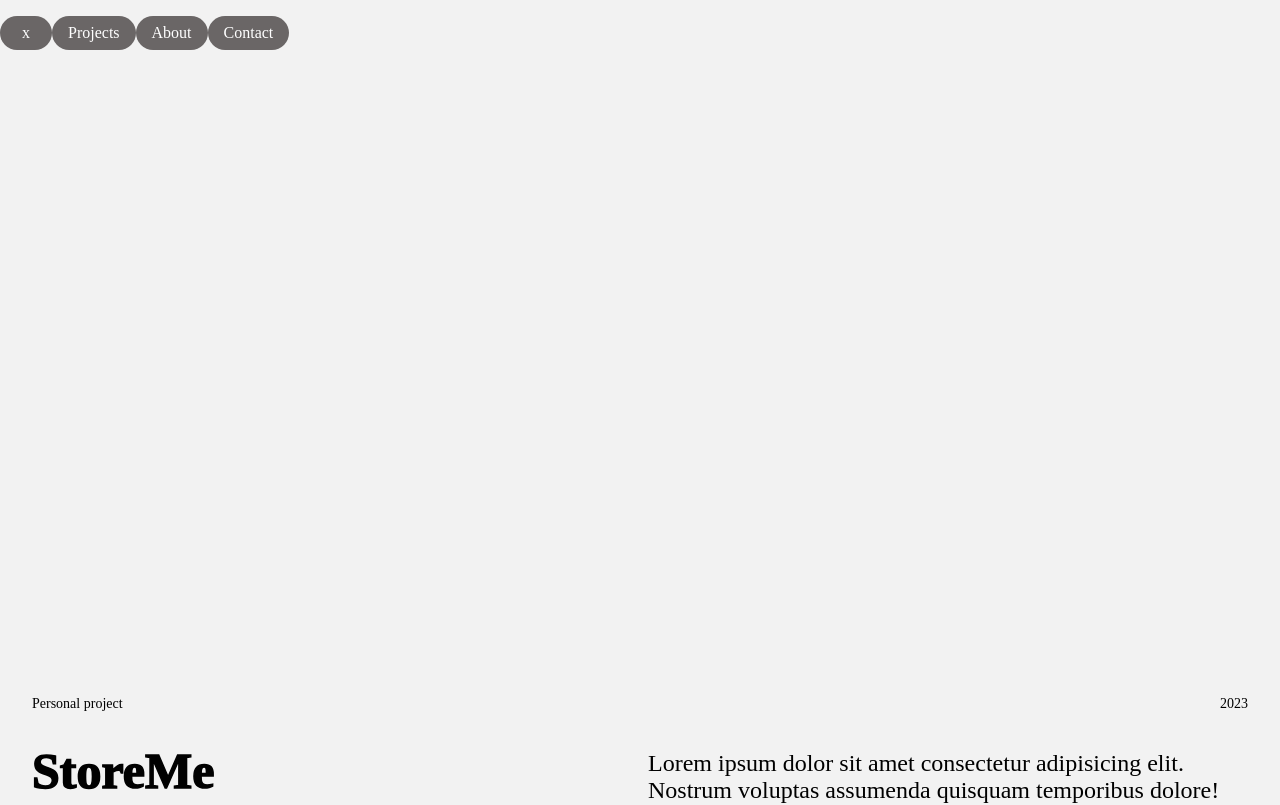
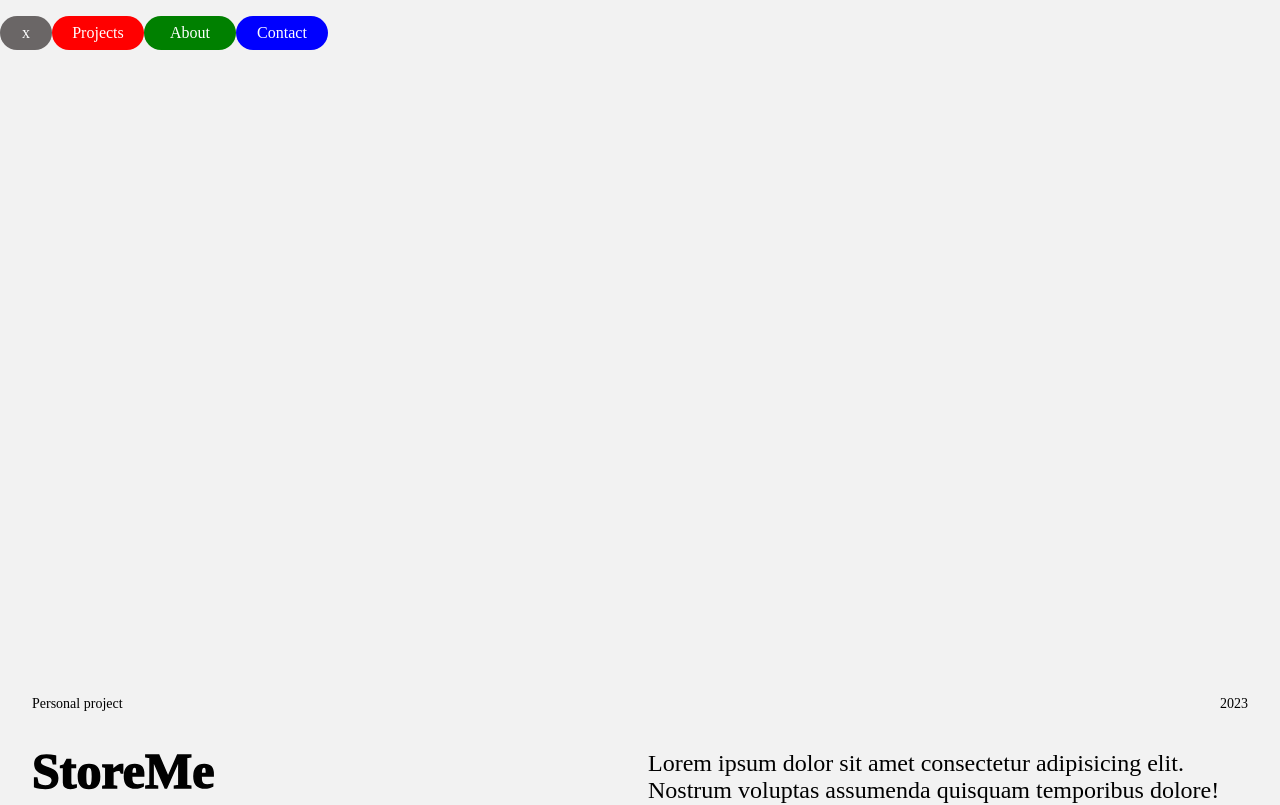
Before and after one commit to edodollon/Portfolio-23, a React (Vite) app: page /Storage-App in a window 1280 px wide. Shown: the top 805 px of the page. Built offline with nearby package versions, Linux system fonts and the light colour scheme.

Commit message:
close/open animation for nav buttons

```diff
--- a/src/components/MainNav.jsx
+++ b/src/components/MainNav.jsx
@@ -20,13 +20,28 @@ export default function MainNav() {
         >
           {isOpen ? "Menu" : "x"}
         </Link>
-        <Link to={"/"} className="nav-button">
+        <Link
+          to={"/"}
+          className={`nav-button ${
+            isOpen ? "main-nav-first closed-f" : "main-nav-first opened"
+          }`}
+        >
           Projects
         </Link>
-        <Link to={"../About"} className="nav-button">
+        <Link
+          to={"../About"}
+          className={`nav-button ${
+            isOpen ? "main-nav-second closed-s" : "main-nav-second opened"
+          }`}
+        >
           About
         </Link>
-        <Link to={"../Contact"} className="nav-button">
+        <Link
+          to={"../Contact"}
+          className={`nav-button ${
+            isOpen ? "main-nav-third closed-t" : "main-nav-third opened"
+          }`}
+        >
           Contact
         </Link>
       </div>
--- a/src/styles/mainNav.scss
+++ b/src/styles/mainNav.scss
@@ -2,6 +2,8 @@
   margin-top: 1rem;
 
   .nav-items-wrapper {
+    display: flex;
+
     a {
       color: #fff;
       cursor: pointer;
@@ -14,14 +16,18 @@
       display: inline-block;
       text-align: center;
       padding: 8px 16px;
+      position: relative;
+      width: 60px;
     }
   }
 }
 
-// menu animation
+// === MENU ANIMATIONS === //
+// main nav button
 .main-nav-open {
   width: 42px;
   animation: opens 1s forwards;
+  z-index: 104;
 }
 
 @keyframes opens {
@@ -34,8 +40,8 @@
 }
 
 .main-nav-closed {
-  width: 60px;
   animation: closes 1s forwards;
+  z-index: 104;
 }
 
 @keyframes closes {
@@ -46,3 +52,74 @@
     width: 20px;
   }
 }
+
+// first nav button
+.main-nav-first {
+  background-color: red !important;
+  transform: translateX(-80px);
+  z-index: 103;
+}
+
+.closed-f {
+  animation: cf 1s forwards;
+}
+
+@keyframes cf {
+  0% {
+    transform: translateX(0px);
+  }
+  100% {
+    transform: translateX(-80px);
+  }
+}
+
+// second nav button
+.main-nav-second {
+  background-color: green !important;
+  transform: translateX(-160px);
+  z-index: 102;
+}
+
+.closed-s {
+  animation: cs 1s forwards;
+}
+
+@keyframes cs {
+  0% {
+    transform: translateX(0px);
+  }
+  100% {
+    transform: translateX(-160px);
+  }
+}
+
+// third nav button
+.main-nav-third {
+  background-color: blue !important;
+  transform: translateX(-240px);
+  z-index: 101;
+}
+
+.closed-t {
+  animation: ct 1s forwards;
+}
+
+@keyframes ct {
+  0% {
+    transform: translateX(0px);
+  }
+  100% {
+    transform: translateX(-240px);
+  }
+}
+
+// opening menu animation
+.opened {
+  animation: navOpen 1s forwards;
+}
+
+@keyframes navOpen {
+  100% {
+    transform: translateX(0px);
+  }
+}
```
